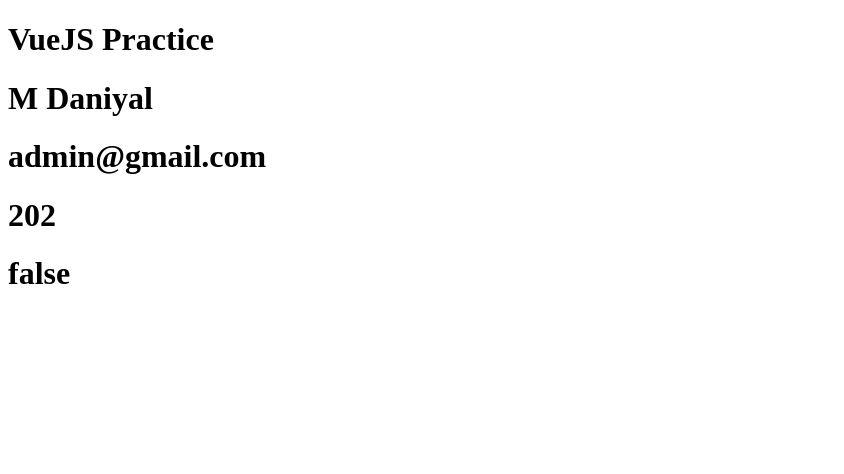
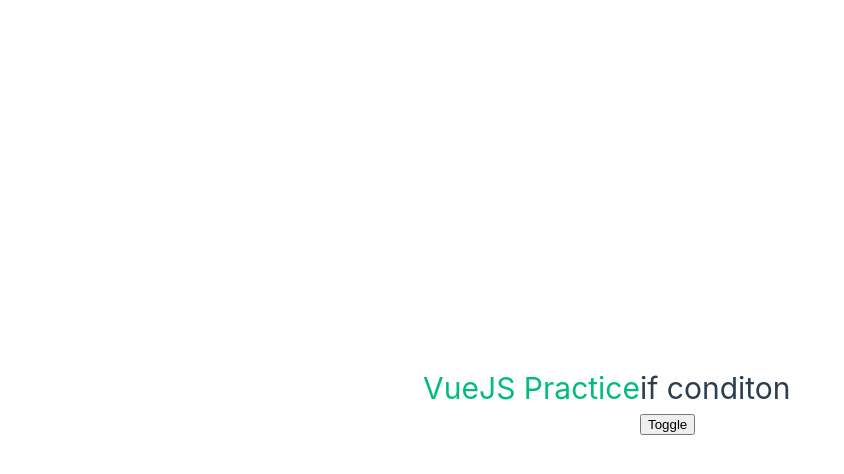
Before and after one commit to mrdannii/VueJS-Practice, a Vue app: page / in a window 1280 px wide. Shown: the top 474 px of the page, without its empty margins (0-844 px from the left). Built offline with nearby package versions, Linux system fonts and the light colour scheme.

Commit message:
first commit

```diff
--- a/src/App.vue
+++ b/src/App.vue
@@ -1,6 +1,9 @@
 <script setup>
 import HelloWorld from './components/HelloWorld.vue'
 import Home from './components/Home.vue'
+import Next from './components/Next.vue'
+import Second from './components/Second.vue'
+
 </script>
 
 <template>
@@ -8,14 +11,15 @@ import Home from './components/Home.vue'
     <!-- <img alt="Vue logo" class="logo" src="./assets/logo.svg" width="125" height="125" /> -->
 
     <div class="wrapper">
-      <HelloWorld msg="VueJS Practice" />
+      <HelloWorld msg="VueJS Practice "/>
 
     </div>
   </header>
 
   <main>
-    <Home msg="Daniyal"/>
-
+    <!-- <Home msg="Daniyal"/> -->
+    <!-- <Next/> -->
+    <Second />
   </main>
 </template>
 
--- a/src/assets/main.css
+++ b/src/assets/main.css
@@ -1,4 +1,4 @@
-/* @import './base.css';
+@import './base.css';
 
 #app {
   max-width: 1280px;
@@ -32,4 +32,4 @@ a,
     grid-template-columns: 1fr 1fr;
     padding: 0 2rem;
   }
-} */
+}
--- a/src/components/Home.vue
+++ b/src/components/Home.vue
@@ -8,22 +8,45 @@ defineProps({
 )
 </script>
 <template>
-    <h1>{{ getname("M Daniyal") }} </h1>
+    <h1 v-on:mouseover="mouse()">{{ getname() }}  </h1><h2>{{ count }}</h2>
     <h1>{{ email }}</h1>
     <h1>{{ mob }}</h1>
     <h1>{{ mob==50 }}</h1>
+    <button v-on:click="test('button')">Click</button>
+    <button v-on:dblclick="test('button double')"> 2 Click</button><br>
+    <input type="text" v-model="inputtext"><p><strong> {{ inputtext }}</strong></p>
+
+    <input type="text" name="" id="" placeholder="text" v-model="text">
+    <input type="email" name="" id="" placeholder="email" v-model="email2">
+    <button v-on:click="getinputdata()"> Get Data</button>
+
+
 </template>
 <script>
 export default {
     data() {
         return {
+            name:"Dannii",
             email: 'admin@gmail.com',
             mob:'202',
+            count:0,
+            inputtext:"",
+            text:null,
+            email2:null,
         }
     },
     methods:{
-        getname(name){
-            return name;
+        getinputdata(){
+            alert("Text: " +this.text + " And Email: " +  this.email2)
+        },
+        getname(){
+            return this.name;
+        },
+        test(data){
+            alert(data)
+        },
+        mouse(){
+            this.count++;
         }
     }
 }
--- /dev/null
+++ b/src/components/Next.vue
@@ -0,0 +1,38 @@
+<!-- <script setup>
+defineProps({
+    msg: {
+        type: String,
+        required: true
+    }
+}
+)
+</script> -->
+<template>
+    <h1>Check Boxes and Radio Buttons</h1>
+    <label for="abc">ABC</label>
+    <input type="checkbox" name="abc" id="abc" value="abc" v-model="tech"/> <br>
+    <label for="xyz">XYZ</label>
+    <input type="checkbox" name="xyz" id="xyz" value="xyz" v-model="tech"/>
+    <br><br>
+    <label for="male">Male</label>
+    <input type="radio" name="who" id="male" value="male" v-model="who"/>
+
+    <label for="woman">Woman</label>
+    <input type="radio" name="who" id="woman" value="woman" v-model="who"/>
+
+    <h4>Selected Checkboxes: {{ tech }}</h4>
+    <h4>Selected Radio: {{ who }}</h4>
+</template>
+<script>
+export default {
+    data() {
+        return {
+           tech:[],
+           who:null
+        }
+    },
+    methods:{
+
+    }
+}
+</script>
--- /dev/null
+++ b/src/components/Second.vue
@@ -0,0 +1,27 @@
+<!-- <script setup>
+    defineProps({
+        msg: {
+            type: String,
+            required: true
+        }
+    }
+    )
+    </script> -->
+    <template>
+       <h1 v-if="show"> if conditon</h1>
+       <h1 v-else> else conditon</h1>
+
+       <button v-on:click="show=!show"> Toggle</button>
+    </template>
+    <script>
+    export default {
+        data() {
+            return {
+               show:true
+            }
+        },
+        methods:{
+
+        }
+    }
+    </script>
```
